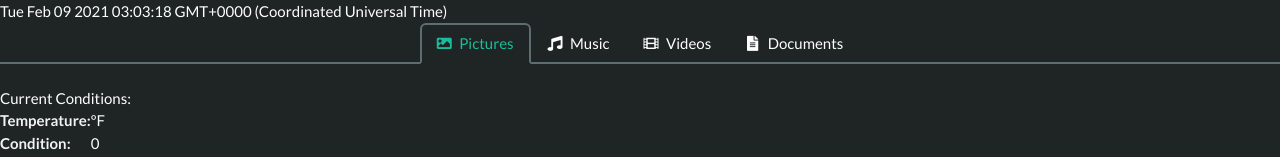
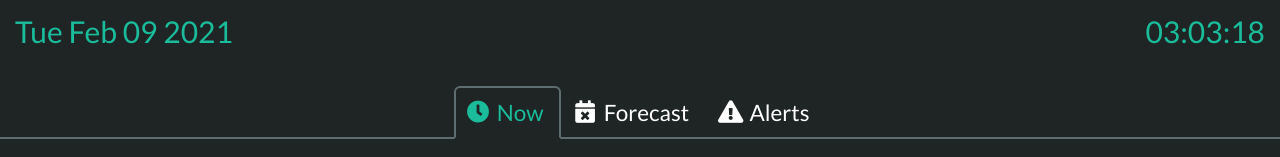
Before and after one commit to FrancoRosa/weather-pi, a React (Create React App) app: page / in a window 1280 px wide. Shown: the top 157 px of the page. Built offline with nearby package versions, Linux system fonts and the light colour scheme; no server answers.

Commit message:
Style clock

```diff
--- a/src/components/Clock.jsx
+++ b/src/components/Clock.jsx
@@ -1,11 +1,13 @@
 import { useEffect, useState } from "react"
 
 const Clock = () => {
-  const [currentTime, setCurrentTime] = useState('');
+  const [currentTime, setCurrentTime] = useState({});
 
   const getTime = () => {
-    const now = new Date().toString();
-    setCurrentTime(now);
+    const now = new Date().toString().split(' ');
+    const date = now.splice(0,4).join(' ')
+    const time = now[0]
+    setCurrentTime( {date, time});
   }
 
   useEffect(() => {
@@ -13,7 +15,10 @@ const Clock = () => {
     setInterval(getTime, 1000);
   },[])
   return(
-    <p className="weather__container">{currentTime}</p>
+    <div className="clock">
+      <h3 className="title is-3 has-text-link">{currentTime.date}</h3>
+      <h3 className="title is-3 has-text-link">{currentTime.time}</h3>
+    </div>
   )
 }
 
--- a/src/components/Tabs.jsx
+++ b/src/components/Tabs.jsx
@@ -4,26 +4,20 @@ const Tabs = () => {
       <ul>
         <li class="is-active">
           <a>
-            <span class="icon is-small"><i class="fa fa-image"></i></span>
-            <span>Pictures</span>
+            <span class="icon is-small tab-icon"><i class="fas fa-clock"></i></span>
+            <span className="tab-name">Now</span>
           </a>
         </li>
         <li>
           <a>
-            <span class="icon is-small"><i class="fa fa-music"></i></span>
-            <span>Music</span>
+            <span class="icon is-small tab-icon"><i class="fas fa-calendar-times"></i></span>
+            <span className="tab-name">Forecast</span>
           </a>
         </li>
         <li>
           <a>
-            <span class="icon is-small"><i class="fa fa-film"></i></span>
-            <span>Videos</span>
-          </a>
-        </li>
-        <li>
-          <a>
-            <span class="icon is-small"><i class="fa fa-file-alt"></i></span>
-            <span>Documents</span>
+            <span class="icon is-small tab-icon"><i class="fas fa-exclamation-triangle"></i></span>
+            <span className="tab-name">Alerts</span>
           </a>
         </li>
       </ul>
--- a/src/index.css
+++ b/src/index.css
@@ -2,3 +2,17 @@
   margin: 0;
   padding: 1em 0;
 }
+
+.tab-icon{
+  font-size: 1.5rem;
+}
+
+.tab-name{
+  font-size: 1.5rem;
+}
+
+.clock{
+  padding: 1em;
+  display: flex;
+  justify-content: space-between;
+}
```
